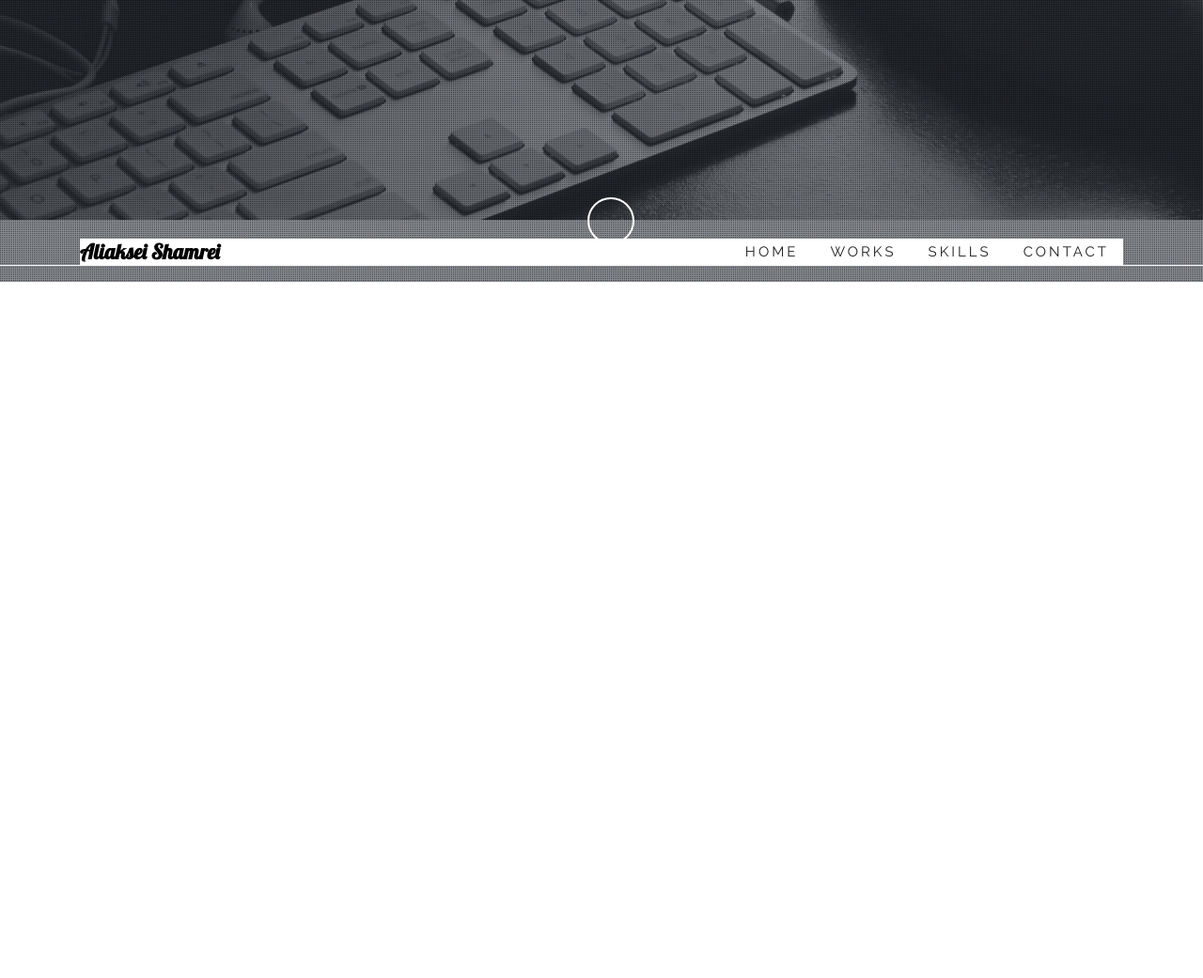
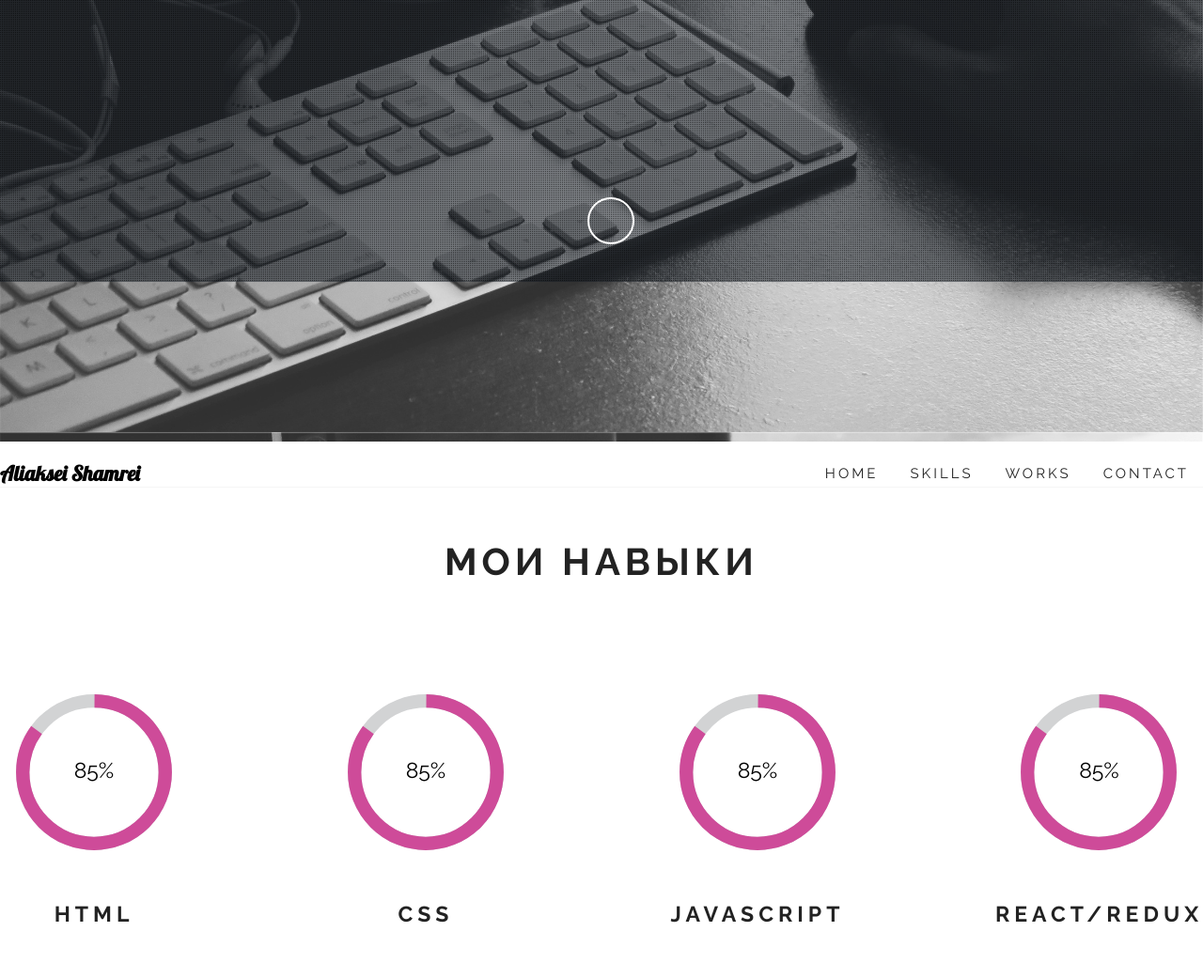
Before and after one commit to shamrei/site-portfolio, a plain HTML site: page index.html in a window 1280 px wide. Shown: the part 500-1541 px from the top of the page at 94% size. Before the commit the page ends 800 px from the top, so only its background shows below. Drawn offline with Linux system fonts and the light colour scheme.

Commit message:
Create: section "skill", circle "skills" and add css style for section "skill".

```diff
--- a/css/style.css
+++ b/css/style.css
@@ -1,19 +1,31 @@
     @import url(http://fonts.googleapis.com/css?family=Raleway:400,300,500,700,800);
     @import url(http://fonts.googleapis.com/css?family=Lobster);
-
     * {
         box-sizing: border-box;
         padding: 0;
         margin: 0;
     }
 
+    h1,
+    h2,
+    h3,
+    h4,
+    h5,
+    h6 {
+        font: 700 40px/1.2 Raleway, sans-serif;
+        text-transform: uppercase;
+        letter-spacing: 5px;
+        margin: 5px 0 5px;
+        color: #222;
+    }
+
     .container {
-    width: 1110px;
+        width: 1280px;
         margin: 0 auto;
     }
 
     .header {
-    height: 734px;
+        height: 970px;
         background-position: 50% 0px;
         background: url(../img/cover.jpg);
         background-color: #222;
@@ -25,6 +37,10 @@
         -o-background-size: cover;
         background-size: cover;
         padding: 0;
+        color: #fff;
+    }
+
+    .header h1 {
         color: #fff;
     }
 
@@ -68,7 +84,6 @@
         letter-spacing: 5px;
         margin: 5px 0 5px;
     }
-
     /* ---------------------------------------------- /*
  *Scroll Down
 /* ---------------------------------------------- */
@@ -108,7 +123,7 @@
         border-bottom: 1px solid #f5f5f5;
         position: relative;
         width: 100%;
-    z-index: 998;
+        z-index: 999;
         padding-top: 20px;
     }
 
@@ -118,8 +133,6 @@
         font-weight: 700;
         font-size: 22px;
         font-family: Lobster, cursive;
-
-
     }
 
     .navbar {
@@ -138,7 +151,8 @@
         display: inline;
         padding: 0 15px;
     }
-.active{
+
+    .active {
         background: none;
         outline: 0;
         color: #E7746F;
@@ -152,3 +166,34 @@
         font-family: Raleway, sans-serif;
         color: #222;
     }
+    /* section skills*/
+
+    .skills {
+        padding-top: 50px;
+        padding-bottom: 50px;
+    }
+
+    .section_name {
+        text-align: center;
+        font: 700 40px/1.2 Raleway, sans-serif;
+        text-transform: uppercase;
+    }
+
+    .level {
+        margin-top: 100px;
+        display: flex;
+        justify-content: space-between;
+        text-align: center;
+    }
+
+    .level_list>h5 {
+        font-size: 23px;
+        font: 700, Raleway, sans-serif;
+    }
+
+    .level_list p {
+        font-size: 20px;
+        position: relative;
+        top: -120px;
+        font: 23px/1.2 Raleway, sans-serif;
+    }
--- a/index.html
+++ b/index.html
@@ -26,6 +26,7 @@
             </a>
         </div>
     </header>
+    <main>
         <section class="menu-up">
             <div class="container">
                 <nav class="navbar">
@@ -35,14 +36,59 @@
                     <div class="menu__navbar" id="custom-collapse">
                         <ul class="navbar_menu">
                             <li><a href="#home" class="active">Home</a></li>
+                            <li><a href="#skills">Skills</a></li>
                             <li><a href="#portfolio">Works</a></li>
-                        <li><a href="#skills">Skills</a></li>
                             <li><a href="#contact">Contact</a></li>
                         </ul>
                     </div>
             </div>
             </nav>
         </section>
+        <section class="skills" id="skills">
+            <div class="container">
+                <h2 class="section_name">Мои навыки</h2>
+                <div class="level">
+                    <div class="level_list">
+                        <svg width="200px" height="200px" viewBox="0 0 42 42" class="donut">
+                            <circle class="donut-hole" cx="21" cy="21" r="15.91549430918954" fill="#fff"></circle>
+                            <circle class="donut-ring" cx="21" cy="21" r="15.91549430918954" fill="transparent" stroke="#d2d3d4" stroke-width="3"></circle>
+                            <circle class="donut-segment" cx="21" cy="21" r="15.91549430918954" fill="transparent" stroke="#ce4b99" stroke-width="3" stroke-dasharray="95 15" stroke-dashoffset="35"></circle>
+                          </svg>
+                        <p>85%</p>
+                        <h5>HTML</h5>
+                    </div>
+                    <div class="level_list">
+                        <svg width="200px" height="200px" viewBox="0 0 42 42" class="donut">
+                            <circle class="donut-hole" cx="21" cy="21" r="15.91549430918954" fill="#fff"></circle>
+                            <circle class="donut-ring" cx="21" cy="21" r="15.91549430918954" fill="transparent" stroke="#d2d3d4" stroke-width="3"></circle>
+                            <circle class="donut-segment" cx="21" cy="21" r="15.91549430918954" fill="transparent" stroke="#ce4b99" stroke-width="3" stroke-dasharray="95 15" stroke-dashoffset="35"></circle>
+                          </svg>
+                        <p>85%</p>
+                        <h5>CSS</h5>
+                    </div>
+                    <div class="level_list">
+                        <svg width="200px" height="200px" viewBox="0 0 42 42" class="donut">
+                            <circle class="donut-hole" cx="21" cy="21" r="15.91549430918954" fill="#fff"></circle>
+                            <circle class="donut-ring" cx="21" cy="21" r="15.91549430918954" fill="transparent" stroke="#d2d3d4" stroke-width="3"></circle>
+                            <circle class="donut-segment" cx="21" cy="21" r="15.91549430918954" fill="transparent" stroke="#ce4b99" stroke-width="3" stroke-dasharray="95 15" stroke-dashoffset="35"></circle>
+                          </svg>
+                        <p>85%</p>
+                        <h5>JavaScript</h5>
+                    </div>
+                    <div class="level_list">
+                        <svg width="200px" height="200px" viewBox="0 0 42 42" class="donut">
+                            <circle class="donut-hole" cx="21" cy="21" r="15.91549430918954" fill="#fff"></circle>
+                            <circle class="donut-ring" cx="21" cy="21" r="15.91549430918954" fill="transparent" stroke="#d2d3d4" stroke-width="3"></circle>
+                            <circle class="donut-segment" cx="21" cy="21" r="15.91549430918954" fill="transparent" stroke="#ce4b99" stroke-width="3" stroke-dasharray="95 15" stroke-dashoffset="35"></circle>
+                          </svg>
+                        <p>85%</p>
+                        <h5>React/Redux</h5>
+                    </div>
+                </div>
+            </div>
+        </section>
+    </main>
+
 </body>
 
 </html>
```
Lines whose indentation alone changed are shown as unchanged.
